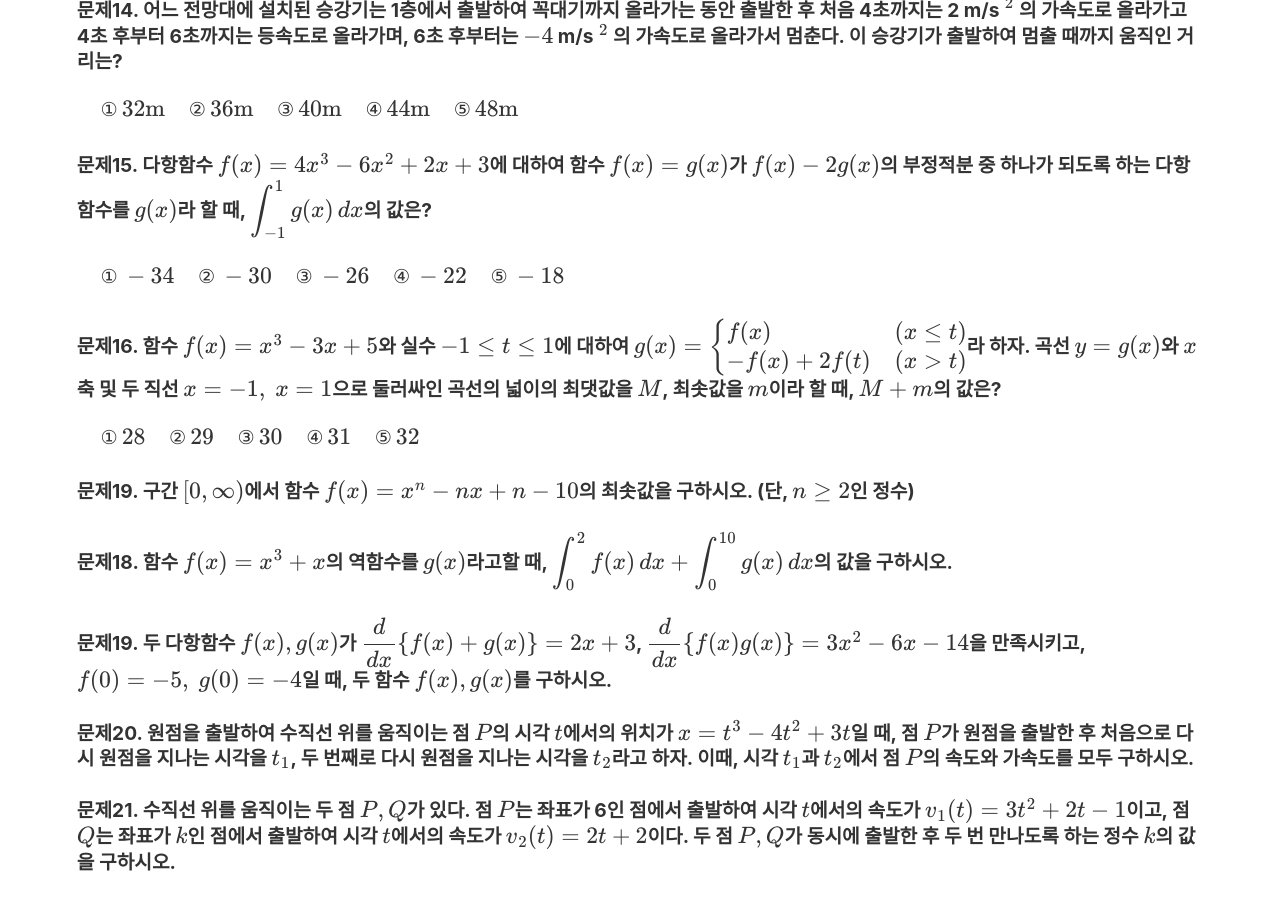
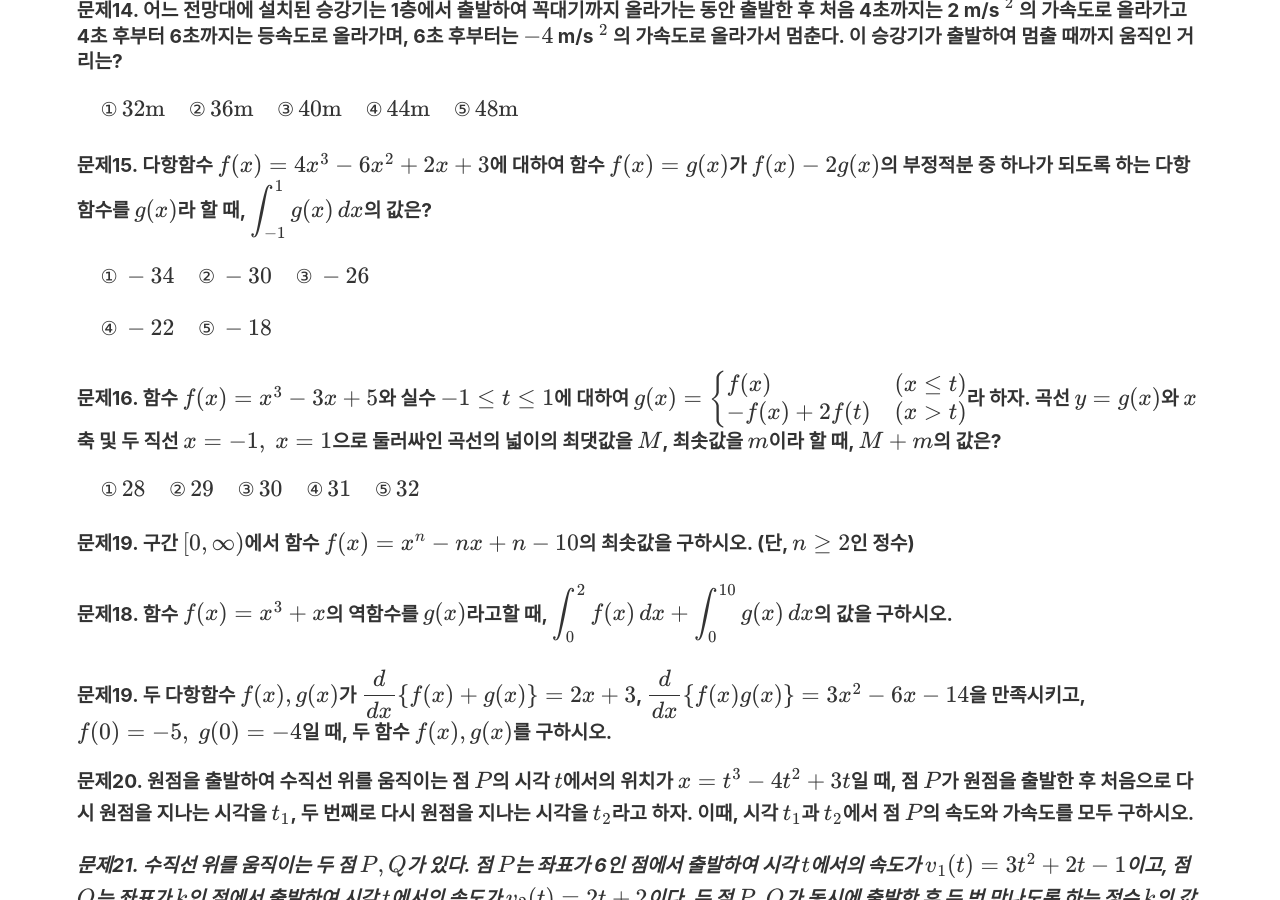
Before and after one commit to gwandae/test, a Jekyll site: the page built from 2022 청수 고2 4차고사.md, in a window 1280 px wide and 900 px high, scrolled down 2969 px. Built offline with Jekyll 4.4.1, drawn with Linux system fonts in a browser that asks for light colours; formulas are drawn with MathJax 3.

Commit message:
Update 2022 청수 고2 4차고사.md

```diff
--- a/2022 청수 고2 4차고사.md
+++ b/2022 청수 고2 4차고사.md
@@ -148,8 +148,9 @@ $
 
 $\quad ①\, -34
  \quad ②\, -30
- \quad ③\, -26
- \quad ④\, -22
+ \quad ③\, -26$
+
+$\quad ④\, -22
  \quad ⑤\, -18
 $
 
@@ -168,6 +169,6 @@ $
 
 #### 문제19. 두 다항함수 $f(x), g(x)$가 $\dfrac{d}{dx}\lbrace f(x)+g(x)\rbrace=2x+3$, $\dfrac{d}{dx}\lbrace f(x)g(x)\rbrace=3x^2-6x-14$을 만족시키고, $f(0)=-5,\ g(0)=-4$일 때, 두 함수 $f(x), g(x)$를 구하시오.
 
-#### 문제20. 원점을 출발하여 수직선 위를 움직이는 점 $P$의 시각 $t$에서의 위치가 $x=t^3-4t^2+3t$일 때, 점 $P$가 원점을 출발한 후 처음으로 다시 원점을 지나는 시각을 $t_1$, 두 번째로 다시 원점을 지나는 시각을 $t_2$라고 하자. 이때, 시각 $t_1$과 $t_2$에서 점 $P$의 속도와 가속도를 모두 구하시오.
+**문제20. 원점을 출발하여 수직선 위를 움직이는 점 $P$의 시각 $t$에서의 위치가 $x=t^3-4t^2+3t$일 때, 점 $P$가 원점을 출발한 후 처음으로 다시 원점을 지나는 시각을 $t_1$, 두 번째로 다시 원점을 지나는 시각을 $t_2$라고 하자. 이때, 시각 $t_1$과 $t_2$에서 점 $P$의 속도와 가속도를 모두 구하시오.**
 
-#### 문제21. 수직선 위를 움직이는 두 점 $P, Q$가 있다. 점 $P$는 좌표가 6인 점에서 출발하여 시각 $t$에서의 속도가 $v_1(t)=3t^2+2t-1$이고, 점 $Q$는 좌표가 $k$인 점에서 출발하여 시각 $t$에서의 속도가 $v_2(t)=2t+2$이다. 두 점 $P, Q$가 동시에 출발한 후 두 번 만나도록 하는 정수 $k$의 값을 구하시오.
+***문제21. 수직선 위를 움직이는 두 점 $P, Q$가 있다. 점 $P$는 좌표가 6인 점에서 출발하여 시각 $t$에서의 속도가 $v_1(t)=3t^2+2t-1$이고, 점 $Q$는 좌표가 $k$인 점에서 출발하여 시각 $t$에서의 속도가 $v_2(t)=2t+2$이다. 두 점 $P, Q$가 동시에 출발한 후 두 번 만나도록 하는 정수 $k$의 값을 구하시오.***
```
